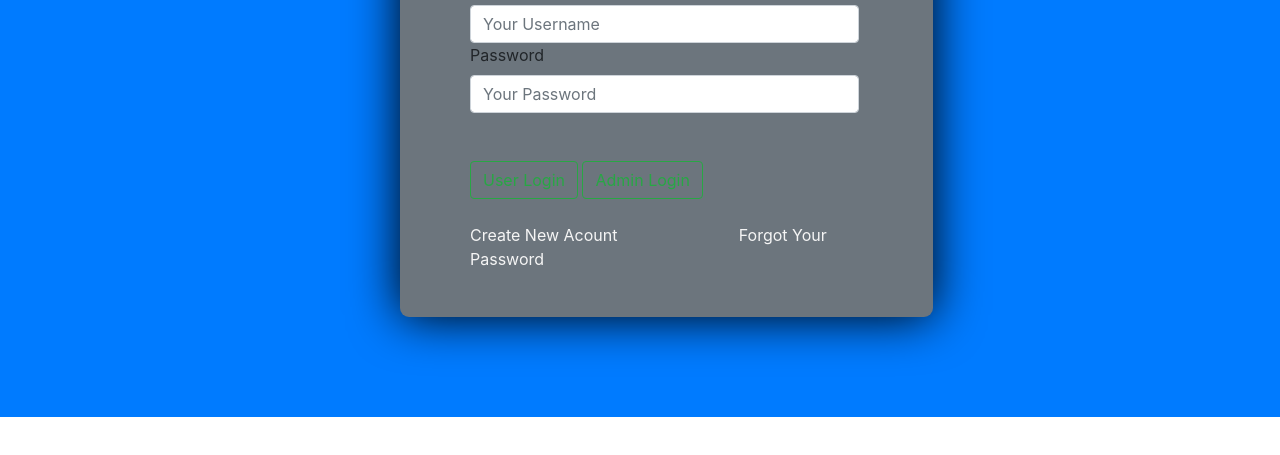
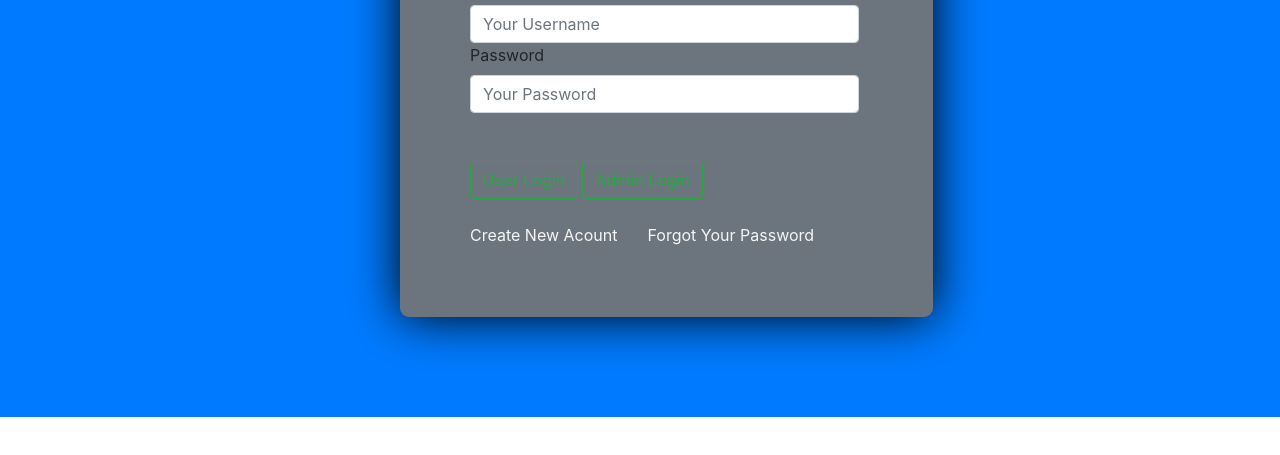
Before and after one commit to jado-jeady/party-ticket, a plain HTML site: page index.html in a window 1280 px wide. Shown: the part 283-738 px from the top of the page. Drawn offline with Linux system fonts and the light colour scheme; files whose address does not match are found by name.

Commit message:
change on reset paasord to 2vw

```diff
--- a/index.html
+++ b/index.html
@@ -22,7 +22,7 @@
 				<button class="btn btn-outline-success btn-light" onclick="window.location.href='homeuser.html'">User Login</button>
 				<button class="btn btn-outline-success btn-light" type="submit" onclick="window.location.href='homeadmin.html'">Admin Login</button><br><br>
 				<a href="Create.html" class="link" style="color: whitesmoke;">Create New Acount</a>
-				<a href="Create.html" class="link" style="color: whitesmoke; margin-left: 30%;"> Forgot Your Password</a>
+				<a href="Create.html" class="link" style="color: whitesmoke; margin-left: 2vw;"> Forgot Your Password</a>
 
 			</form>
 		</div>
```
